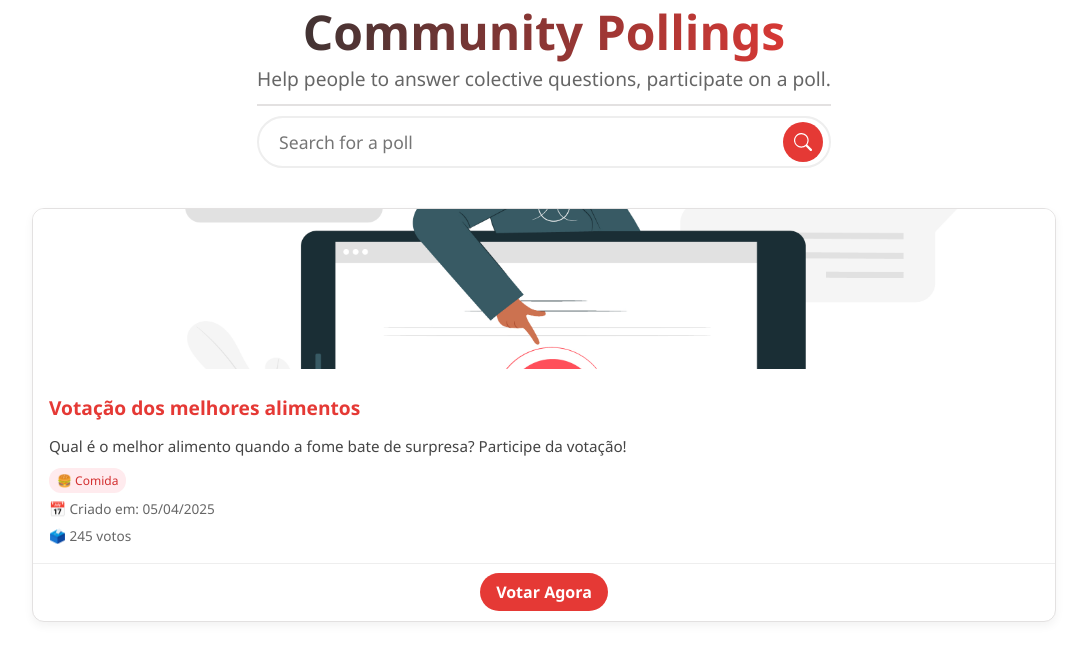
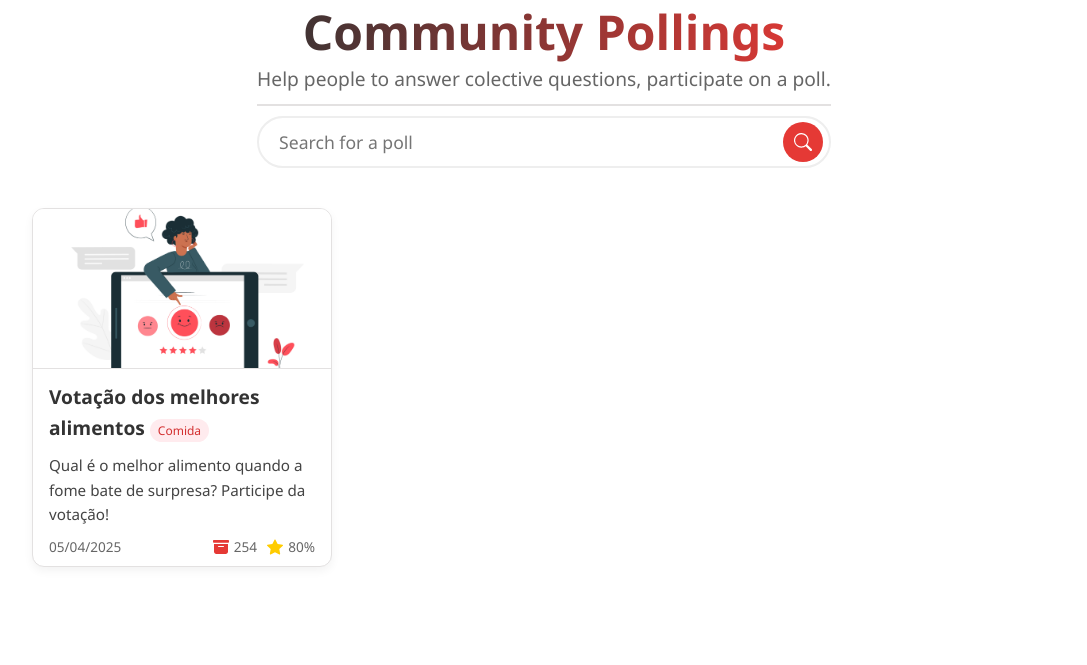
Before and after one commit to angelo-francisco/VotoX, a Django app: page /pollings/ in a window 1280 px wide. Shown: the part 135-800 px from the top of the page, without its empty margins (96-1183 px from the left). Run offline with Django 5.2, Linux system fonts and the light colour scheme; the visitor is signed in with stand-in values (Sample User, id 1); parts of the project's set-up code (start-up, migrations or seed data) failed here and were passed over.

Commit message:
poll card done

```diff
--- a/static/css/votes/pollings.css
+++ b/static/css/votes/pollings.css
@@ -5,6 +5,10 @@ main {
     flex-direction: column;
     justify-content: center;
     align-items: center;
+}
+
+*::selection {
+    background-color: #00000016;
 }
 
 h1 {
@@ -97,6 +101,7 @@ hr {
 
 .polls {
     margin-top: 40px;
+    margin-bottom: 20px;
     width: 80%;
     display: grid;
     grid-template-columns: repeat(auto-fit, minmax(280px, 1fr));
@@ -104,6 +109,7 @@ hr {
 }
 
 .poll-card {
+    max-width: 300px;
     border-radius: 12px;
     background-color: #fff;
     box-shadow: 0 4px 10px rgba(0,0,0,0.05);
@@ -114,27 +120,35 @@ hr {
     transition: transform 0.2s;
 }
 
-.poll-card:hover {
-    transform: translateY(-5px);
-}
-
 .card-img img {
+    user-select: none;
+    -moz-user-select: none;
     width: 100%;
     height: 160px;
     object-fit: cover;
+    border-bottom: 1px solid #e3e1e1;
 }
 
 .card-body {
-    padding: 16px;
+    padding-left: 16px;
+    padding-right: 16px;
+    padding-top: 5px;
+    padding-bottom: 8px;
     display: flex;
     flex-direction: column;
     gap: 10px;
 }
 
 .card-title {
+    cursor: pointer;
     font-size: 1.2rem;
     font-weight: bold;
+    transition: all .3s;
+}
+
+.card-title:hover {
     color: var(--primary);
+
 }
 
 .card-desc {
@@ -144,10 +158,31 @@ hr {
 
 .poll-info {
     display: flex;
-    flex-direction: column;
+    justify-content: space-between;
+    flex-direction: row;
     font-size: 0.85rem;
     color: #666;
     gap: 5px;
+}
+
+.infos {
+    display: flex;
+    gap: 10px;
+    align-items: center;
+}
+
+.star {
+    color: rgb(255, 204, 0);
+}
+
+.vote-box {
+    color: var(--primary);
+}
+
+.poll-votes {
+    display: flex;
+    align-items: center;
+    gap:5px;
 }
 
 .tag {
@@ -158,23 +193,3 @@ hr {
     font-size: 0.75rem;
     width: fit-content;
 }
-
-.card-footer {
-    padding: 16px;
-    border-top: 1px solid #eee;
-    text-align: center;
-}
-
-.vote-btn {
-    padding: 8px 16px;
-    border-radius: 25px;
-    background-color: var(--primary);
-    color: white;
-    text-decoration: none;
-    font-weight: bold;
-    transition: background-color 0.3s;
-}
-
-.vote-btn:hover {
-    background-color: #c62828;
-}
--- a/templates/votes/pollings.html
+++ b/templates/votes/pollings.html
@@ -30,16 +30,20 @@ Pollings
                 <img src="{% static 'imgs/welcome-img.jpg' %}" alt="Poll Image">
             </div>
             <div class="card-body">
-                <h3 class="card-title">Votação dos melhores alimentos</h3>
+                <h3 class="card-title">Votação dos melhores alimentos <span class="tag" style="font-weight: 400;">Comida</span></h3>
+
                 <p class="card-desc">Qual é o melhor alimento quando a fome bate de surpresa? Participe da votação!</p>
                 <div class="poll-info">
-                    <span class="tag">🍔 Comida</span>
-                    <span class="poll-date">📅 Criado em: 05/04/2025</span>
-                    <span class="poll-votes">🗳️ 245 votos</span>
+                    <span class="poll-date">05/04/2025</span>
+                    <div class="infos">
+                        <span class="poll-votes"><svg class="vote-box" xmlns="http://www.w3.org/2000/svg" width="16" height="16" fill="currentColor" class="bi bi-archive-fill" viewBox="0 0 16 16">
+                            <path d="M12.643 15C13.979 15 15 13.845 15 12.5V5H1v7.5C1 13.845 2.021 15 3.357 15zM5.5 7h5a.5.5 0 0 1 0 1h-5a.5.5 0 0 1 0-1M.8 1a.8.8 0 0 0-.8.8V3a.8.8 0 0 0 .8.8h14.4A.8.8 0 0 0 16 3V1.8a.8.8 0 0 0-.8-.8z"/>
+                          </svg>254</span>
+                        <span class="poll-votes"><svg  class="star" xmlns="http://www.w3.org/2000/svg" width="16" height="16" fill="currentColor" class="bi bi-star-fill" viewBox="0 0 16 16">
+                            <path d="M3.612 15.443c-.386.198-.824-.149-.746-.592l.83-4.73L.173 6.765c-.329-.314-.158-.888.283-.95l4.898-.696L7.538.792c.197-.39.73-.39.927 0l2.184 4.327 4.898.696c.441.062.612.636.282.95l-3.522 3.356.83 4.73c.078.443-.36.79-.746.592L8 13.187l-4.389 2.256z"/>
+                          </svg> 80%</span>
+                    </div>
                 </div>
-            </div>
-            <div class="card-footer">
-                <a href="#" class="vote-btn">Votar Agora</a>
             </div>
         </div>
     </section>
```
Also changed, not shown: 1 other file.
